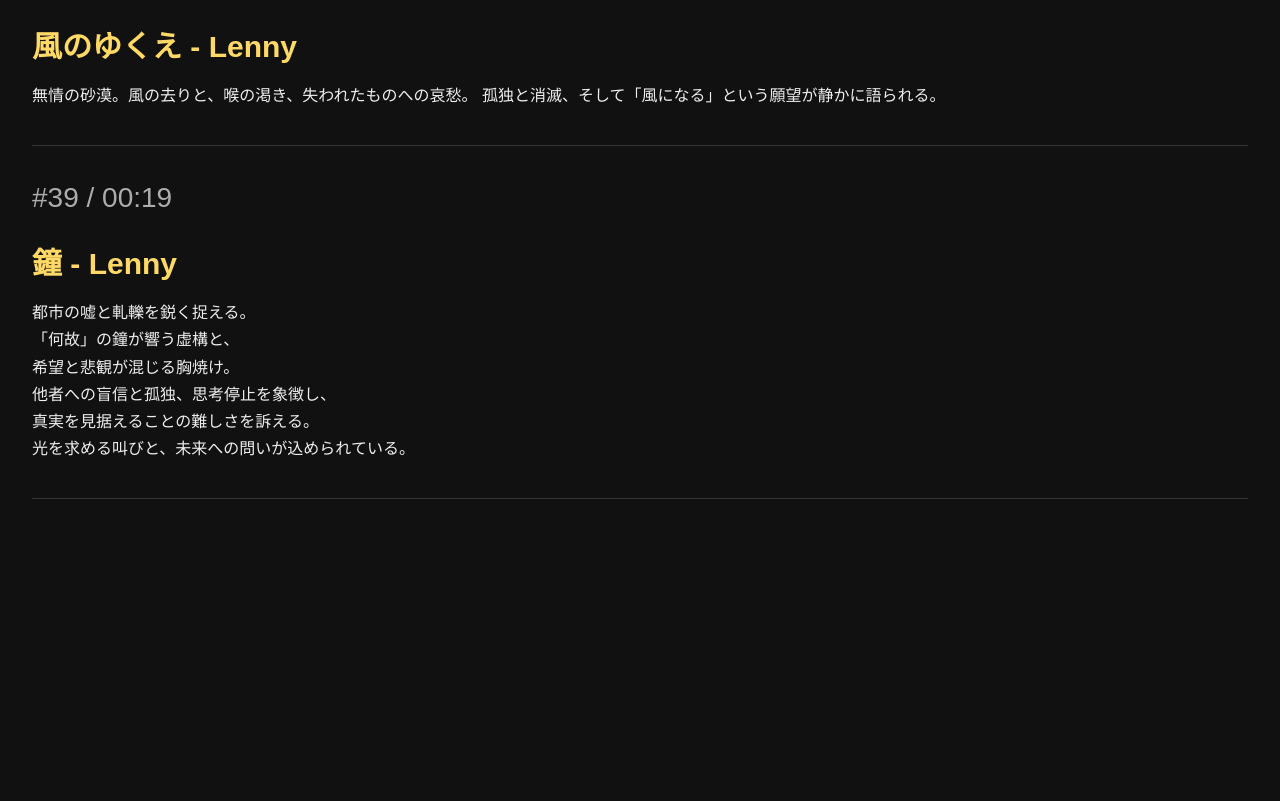
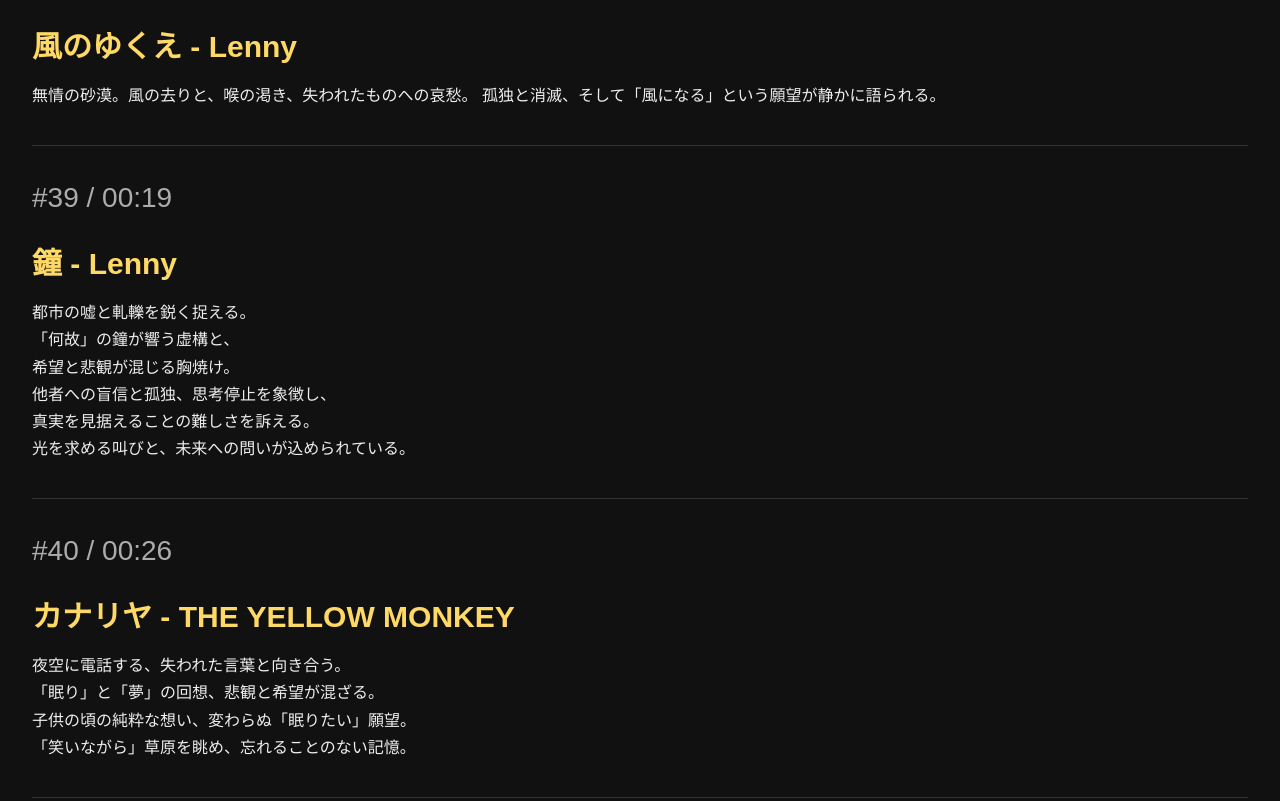
Before and after one commit to rarirure69n66/setlists, a plain HTML site: page index.html in a window 1280 px wide. Shown: the part 2326-3127 px from the top of the page. Before the commit the page ends 2893 px from the top, so only its background shows below. Drawn offline with Linux system fonts and the light colour scheme.

Commit message:
update live setlist

```diff
--- a/index.html
+++ b/index.html
@@ -136,6 +136,16 @@ header h1 {
 光を求める叫びと、未来への問いが込められている。</p>
 </section>
 
+
+<section class="song">
+  <div class="meta">#40 / 00:26</div>
+  <h2> カナリヤ - THE YELLOW MONKEY </h2>
+  <p>夜空に電話する、失われた言葉と向き合う。
+「眠り」と「夢」の回想、悲観と希望が混ざる。
+子供の頃の純粋な想い、変わらぬ「眠りたい」願望。
+「笑いながら」草原を眺め、忘れることのない記憶。</p>
+</section>
+
 </main>
 
 </body>
```
